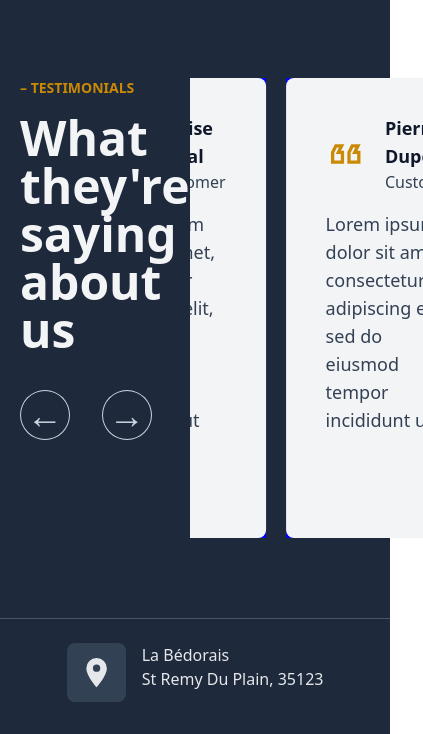
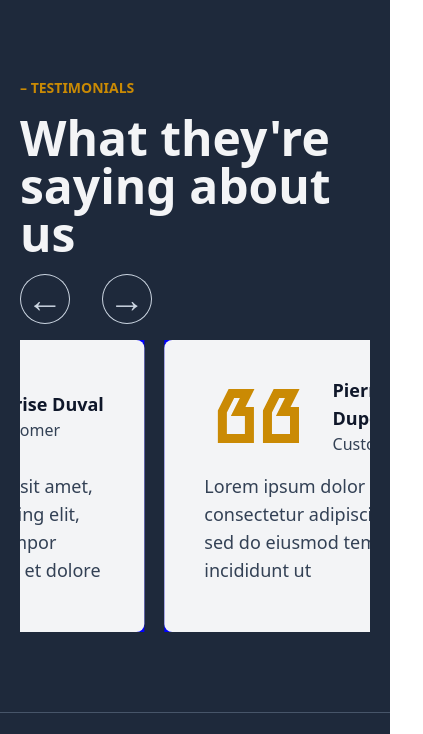
Before and after one commit to juliengrimault/monpetitcouvreur.github.io, a Gatsby site: page /index-new in a window 390 px wide. Shown: the part 3218-3952 px from the top of the page, 423 px wide, since content can reach past the window. Built offline with nearby package versions, Linux system fonts and the light colour scheme; Gatsby itself is replaced by a stand-in of ours.

Commit message:
fix carousel layout on small screen sizes

```diff
--- a/src/components/testimony-section.tsx
+++ b/src/components/testimony-section.tsx
@@ -10,7 +10,7 @@ import { title } from 'process';
 const TestimonySection = () => {
     const ref = useRef(null)
     const settings = {
-        className: "w-8/12",
+        className: "w-full lg:w-8/12",
         dots: false,
         infinite: true,
         slidesToShow: 2,
@@ -20,7 +20,7 @@ const TestimonySection = () => {
         autoplaySpeed: 3000,
         responsive: [
             {
-              breakpoint: 768,
+              breakpoint: 600,
               settings: {
                 slidesToShow: 1,
                 slidesToScroll: 1,
@@ -36,11 +36,11 @@ const TestimonySection = () => {
   return (
     <section className="bg-slate-800 text-gray-100">
          <CenteredSection>
-            <div className='flex flex-row align-top'>
-                <div className='basis-4/12'>
+         <div className='flex flex-col items-start gap-4 lg:flex-row lg:align-top lg:gap-2'>
+                <div className='lg:basis-4/12'>
                     <SectionHeader title="What they're saying about us" subtitle='– TESTIMONIALS'>
-                        <div className='flex flex-row gap-8 pt-5'>
-                            <Button text='&larr;' onClick={ () => { console.log("test"); ref.current?.slickPrev() }  } />
+                        <div className='flex flex-row gap-8 lg:pt-5'>
+                            <Button text='&larr;' onClick={ () => ref.current?.slickPrev()  } />
                             <Button text='&rarr;' onClick={ () => ref.current?.slickNext() } />
                         </div>
                     </SectionHeader>
```
